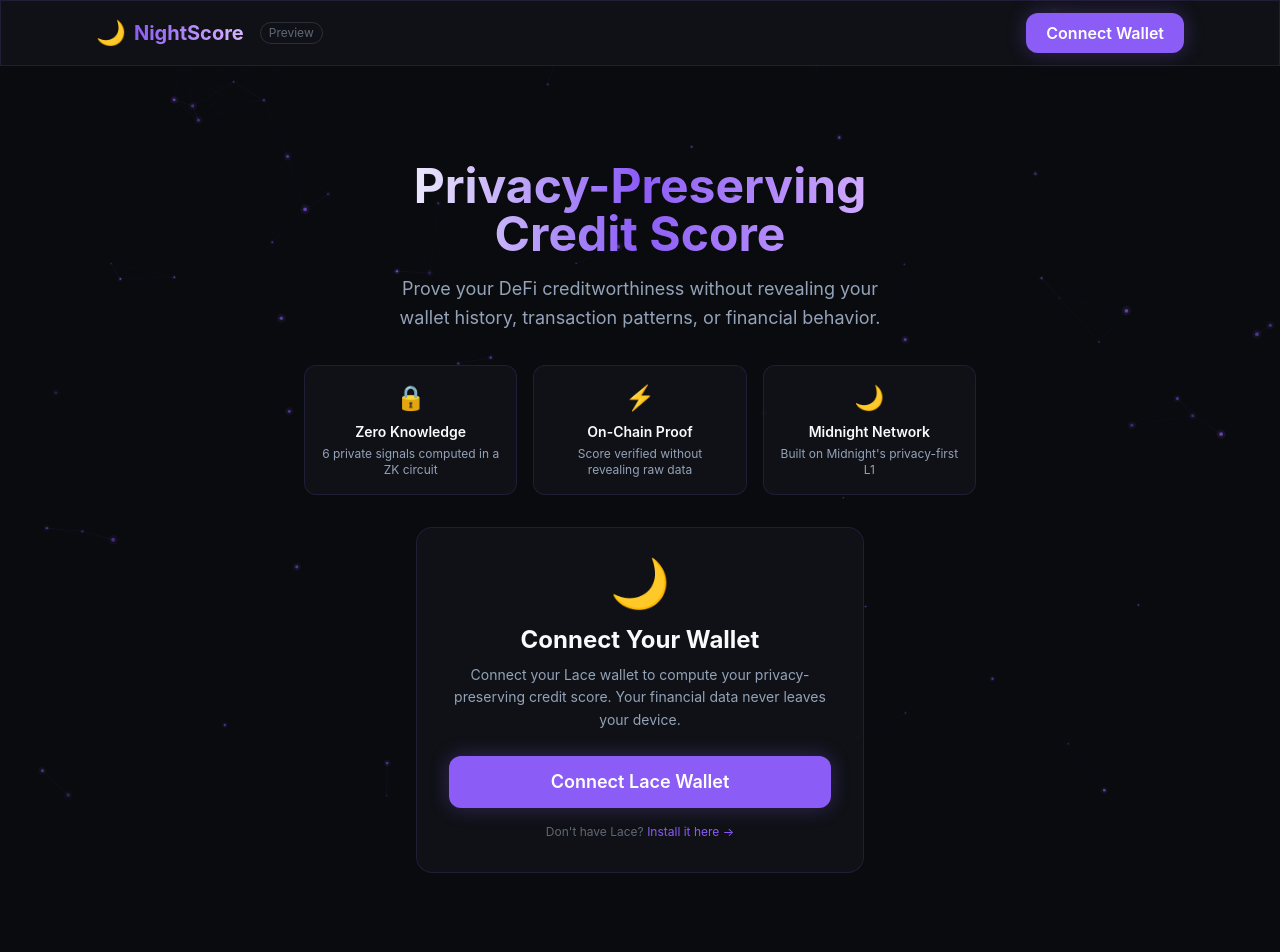
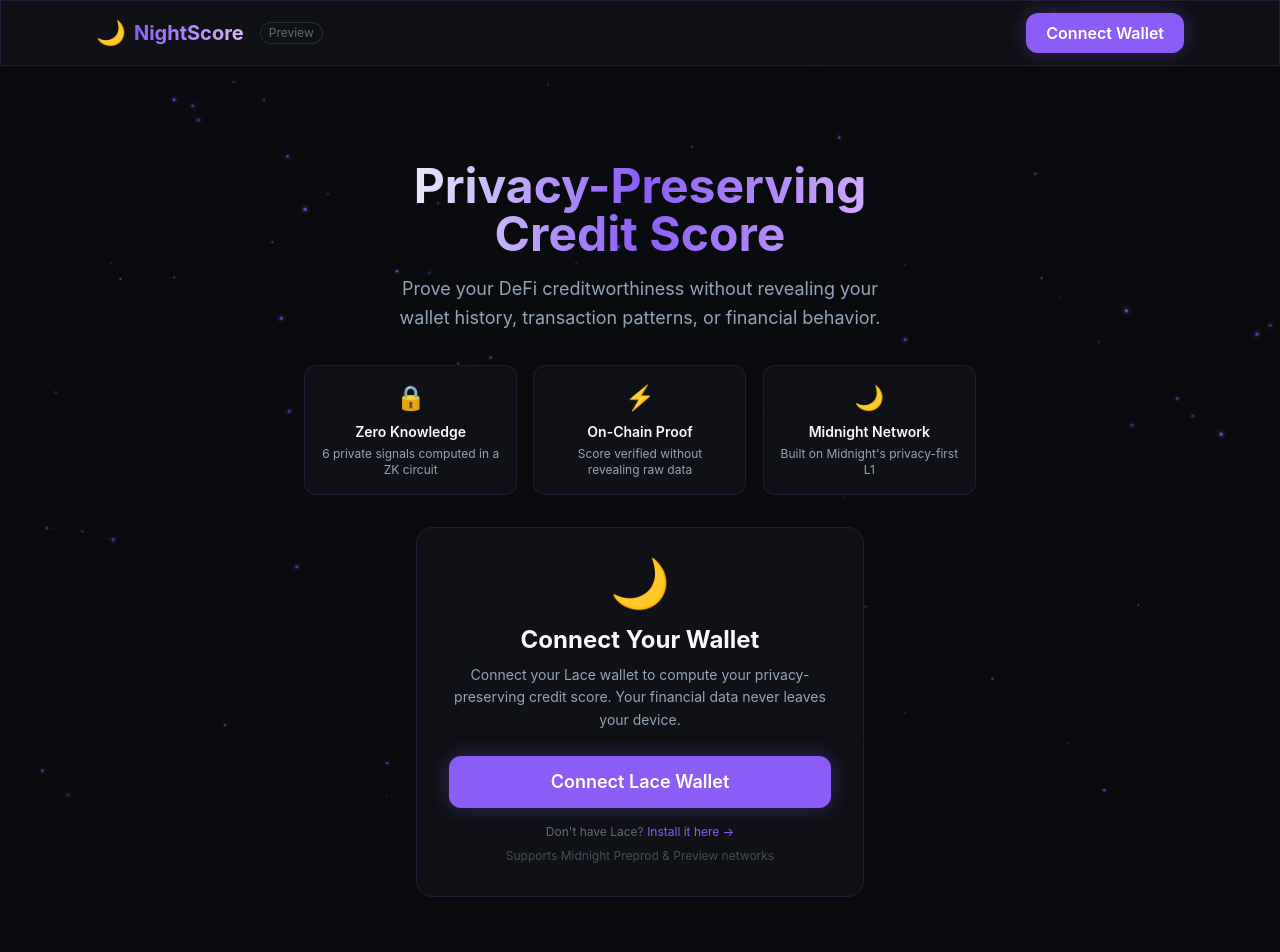
Before and after one commit to Shibo326/Newmoon-Entry, a React (Vite) app in the folder frontend/: page / in a window 1280 px wide. Shown: the top 952 px of the page. Built offline with nearby package versions, Linux system fonts and the light colour scheme.

Commit message:
feat: add network compatibility note to wallet connect

```diff
--- a/frontend/src/components/WalletConnect.tsx
+++ b/frontend/src/components/WalletConnect.tsx
@@ -115,6 +115,9 @@
             Install it here →
           </a>
         </p>
+        <p className="text-xs text-night-muted/40 mt-2">
+          Supports Midnight Preprod &amp; Preview networks
+        </p>
       </div>
     </motion.div>
   );
```
